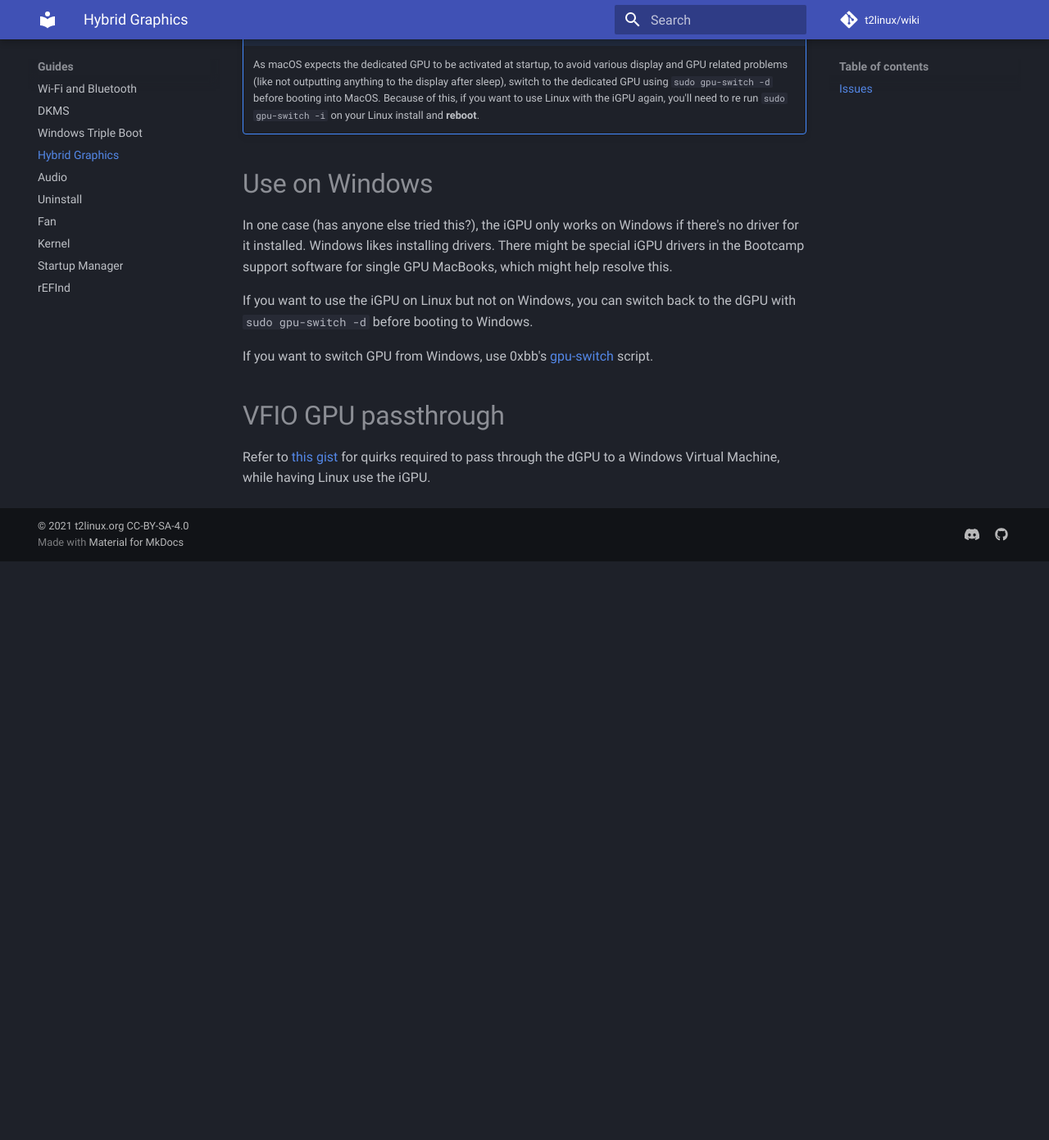
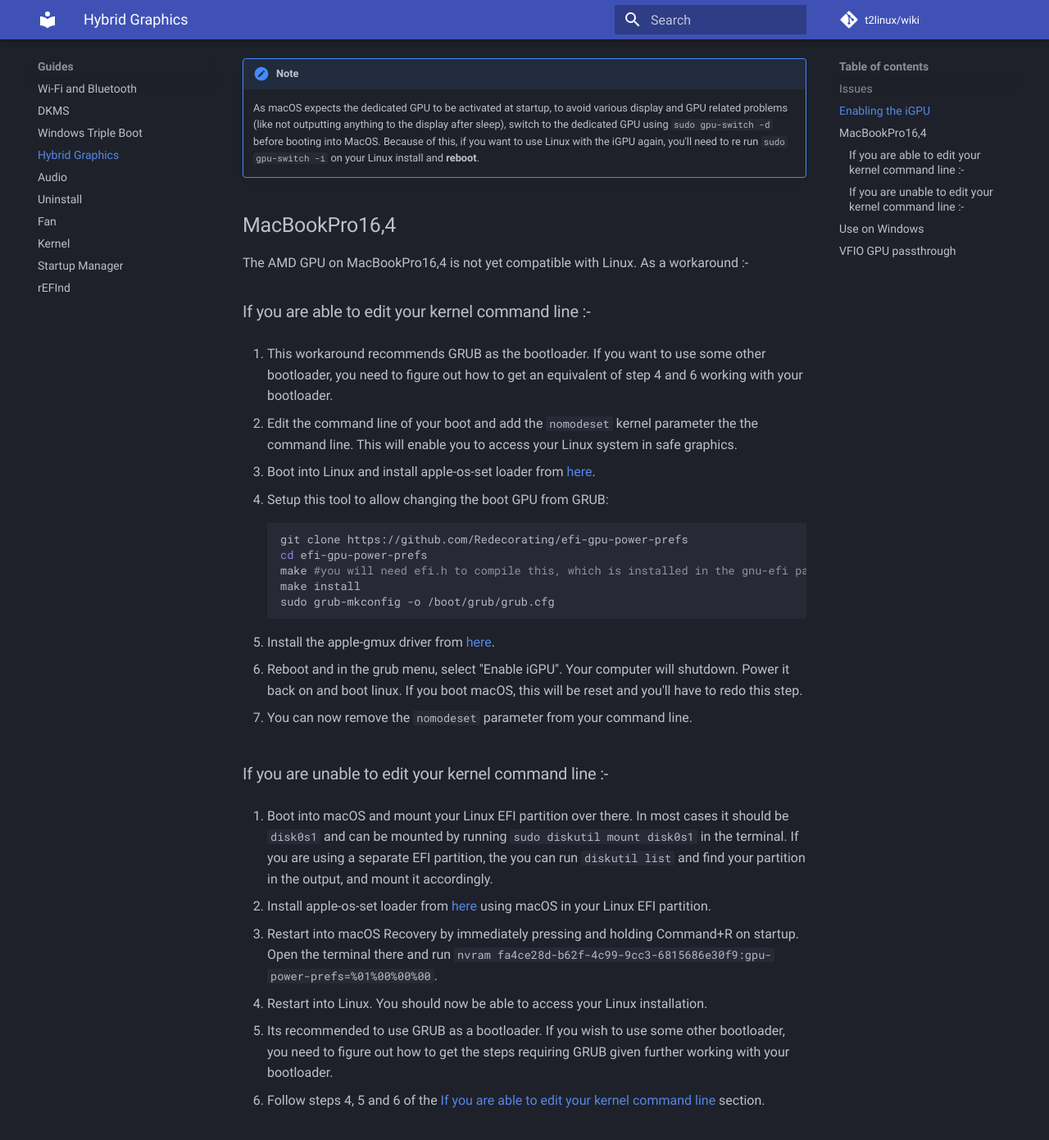
Before and after one commit to t2linux/wiki, an MkDocs documentation site: the page built from docs/guides/hybrid-graphics.md, in a window 1280 px wide and 1400 px high, scrolled down 2485 px. Shown: the top 1391 px of the window at 82% size. Built offline with MkDocs 1.6.1 and Material for MkDocs 9.7.7, drawn with Linux system fonts in a browser that asks for light colours; comment, search, counter and statistics services are not loaded; before the commit the page ends 3170 px from its top, so only the background shows below that; some of the changed text lies outside the part shown.

Commit message:
iGPU: Add workaround for MacBookPro16,4 + Add apple-gmux driver (#345)

````diff
--- a/docs/guides/hybrid-graphics.md
+++ b/docs/guides/hybrid-graphics.md
@@ -10,7 +10,7 @@ This has been tested on the MacBookPro16,1 and the MacBookPro15,1. The 15,3 and
 2. If using `DRI_PRIME=1` on programs causes system crashes, with "[CPU CATERR](https://gist.github.com/Redecorating/956a672e6922e285de83fdd7d9982e5e#gistcomment-3719941)" problem reports in macOS, disable dynamic power management with the `amdgpu.dpm=0` kernel argument, or `echo high | sudo tee /sys/bus/pci/drivers/amdgpu/0000:??:??.?/power_dpm_force_performance_level`.
 3. If apple-set-os is loaded, the iGPU will control display brightness, and if the iGPU isn't the boot gpu, the i915 Intel graphics driver will not load, and the display brightness cannot be changed (The exception to this is sometimes when rebooting from macOS Recovery etc, i915 loads fine).
 
-# Enabling the iGPU
+## Enabling the iGPU
 
 !!! note
     Aside from step 1, these instructions should be followed in Linux.
@@ -49,7 +49,7 @@ This has been tested on the MacBookPro16,1 and the MacBookPro15,1. The 15,3 and
 
     4.  `lspci -s 00:02.0` should list an Intel Graphics card. If it doesn't have the Intel card, then the next step will not work.
 
-3.  Set the `gpu-power-prefs` NVRAM variable to make the iGPU the Boot GPU.
+3.  Set the `gpu-power-prefs` NVRAM variable to make the iGPU the Boot GPU and install the apple-gmux driver.
 
     1.  Check `journalctl -k --grep=efi:`, if you don't have "efi: Apple Mac detected, using EFI v1.10 runtime services only" then you will need update your kernel (preferred) or refer this [older version](https://github.com/t2linux/wiki/blob/eb15b19c7e4d5ce79a59ff14a4bf4297a5f65edc/docs/guides/hybrid-graphics.md#enabling-the-igpu) of this page.
 
@@ -65,13 +65,57 @@ This has been tested on the MacBookPro16,1 and the MacBookPro15,1. The 15,3 and
         sudo gpu-switch -i
         ```
 
-    4.  Reboot into Linux. Display brightness should be working again if it wasn't, and `glxinfo | grep "OpenGL renderer"` should show an Intel GPU. Running programs with `DRI_PRIME=1` will make them render on your AMDGPU (some things do this automatically). You will get more battery time now as your AMD GPU can be turned off when not needed.
+    4.  Install the apple-gmux driver from [here](https://github.com/Redecorating/apple-gmux-t2).
+
+    5.  Reboot into Linux. Display brightness should be working again if it wasn't, and `glxinfo | grep "OpenGL renderer"` should show an Intel GPU. Running programs with `DRI_PRIME=1` will make them render on your AMDGPU (some things do this automatically). You will get more battery time now as your AMD GPU can be turned off when not needed.
 
 !!! note
     As macOS expects the dedicated GPU to be activated at startup, to avoid various display and GPU related problems (like not outputting anything to the display after sleep), switch to the dedicated GPU using `sudo gpu-switch -d` before booting into MacOS.
     Because of this, if you want to use Linux with the iGPU again, you'll need to re run `sudo gpu-switch -i` on your Linux install and **reboot**.
 
-# Use on Windows
+## MacBookPro16,4
+
+The AMD GPU on MacBookPro16,4 is not yet compatible with Linux. As a workaround :-
+
+### If you are able to edit your kernel command line :-
+
+1. This workaround recommends GRUB as the bootloader. If you want to use some other bootloader, you need to figure out how to get an equivalent of step 4 and 6 working with your bootloader.
+
+2. Edit the command line of your boot and add the `nomodeset` kernel parameter the the command line. This will enable you to access your Linux system in safe graphics.
+
+3. Boot into Linux and install apple-os-set loader from [here](https://github.com/Redecorating/apple_set_os-loader).
+
+4. Setup this tool to allow changing the boot GPU from GRUB:
+
+    ```sh
+    git clone https://github.com/Redecorating/efi-gpu-power-prefs
+    cd efi-gpu-power-prefs
+    make #you will need efi.h to compile this, which is installed in the gnu-efi package in most distros
+    make install
+    sudo grub-mkconfig -o /boot/grub/grub.cfg
+    ```
+
+5. Install the apple-gmux driver from [here](https://github.com/Redecorating/apple-gmux-t2).
+
+6. Reboot and in the grub menu, select "Enable iGPU". Your computer will shutdown. Power it back on and boot linux. If you boot macOS, this will be reset and you'll have to redo this step.
+
+7. You can now remove the `nomodeset` parameter from your command line.
+
+### If you are unable to edit your kernel command line :-
+
+1. Boot into macOS and mount your Linux EFI partition over there. In most cases it should be `disk0s1` and can be mounted by running `sudo diskutil mount disk0s1` in the terminal. If you are using a separate EFI partition, the you can run `diskutil list` and find your partition in the output, and mount it accordingly.
+
+2. Install apple-os-set loader from [here](https://github.com/Redecorating/apple_set_os-loader) using macOS in your Linux EFI partition.
+
+3. Restart into macOS Recovery by immediately pressing and holding Command+R on startup. Open the terminal there and run `nvram fa4ce28d-b62f-4c99-9cc3-6815686e30f9:gpu-power-prefs=%01%00%00%00`.
+
+4. Restart into Linux. You should now be able to access your Linux installation.
+
+5. Its recommended to use GRUB as a bootloader. If you wish to use some other bootloader, you need to figure out how to get the steps requiring GRUB given further working with your bootloader.
+
+6. Follow steps 4, 5 and 6 of the [If you are able to edit your kernel command line](https://wiki.t2linux.org/guides/hybrid-graphics/#if-you-are-able-to-edit-your-kernel-command-line) section.
+
+## Use on Windows
 
 In one case (has anyone else tried this?), the iGPU only works on Windows if there's no driver for it installed. Windows likes installing drivers. There might be special iGPU drivers in the Bootcamp support software for single GPU MacBooks, which might help resolve this.
 
@@ -79,6 +123,6 @@ If you want to use the iGPU on Linux but not on Windows, you can switch back to
 
 If you want to switch GPU from Windows, use 0xbb's [gpu-switch](https://github.com/0xbb/gpu-switch#windows-810-usage) script.
 
-# VFIO GPU passthrough
+## VFIO GPU passthrough
 
 Refer to [this gist](https://gist.github.com/Redecorating/956a672e6922e285de83fdd7d9982e5e) for quirks required to pass through the dGPU to a Windows Virtual Machine, while having Linux use the iGPU.
````
